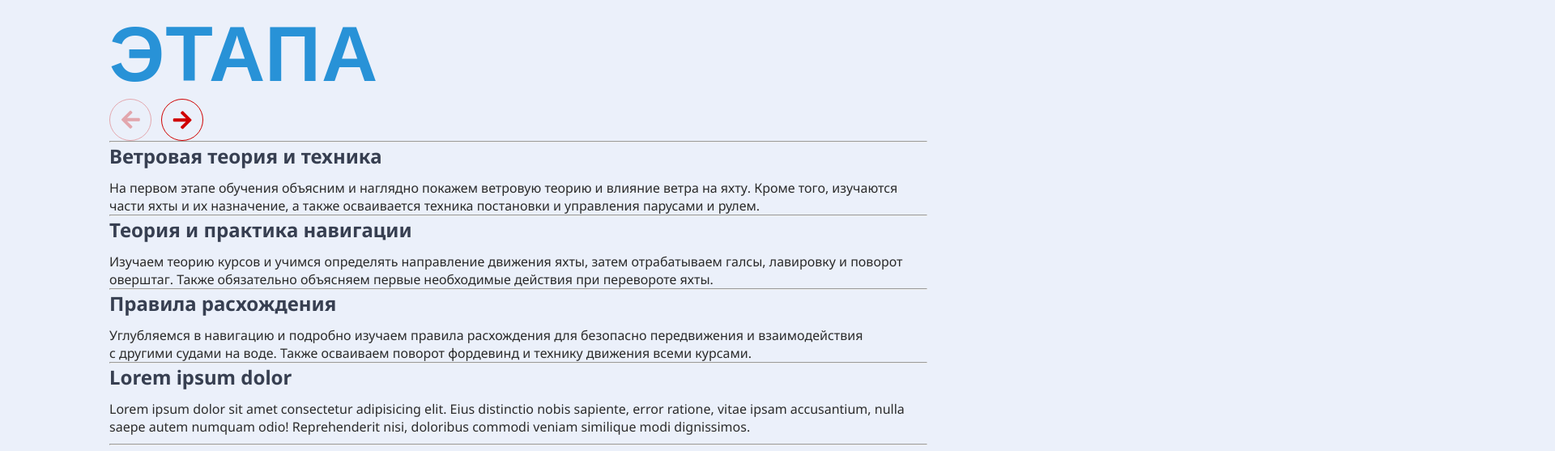
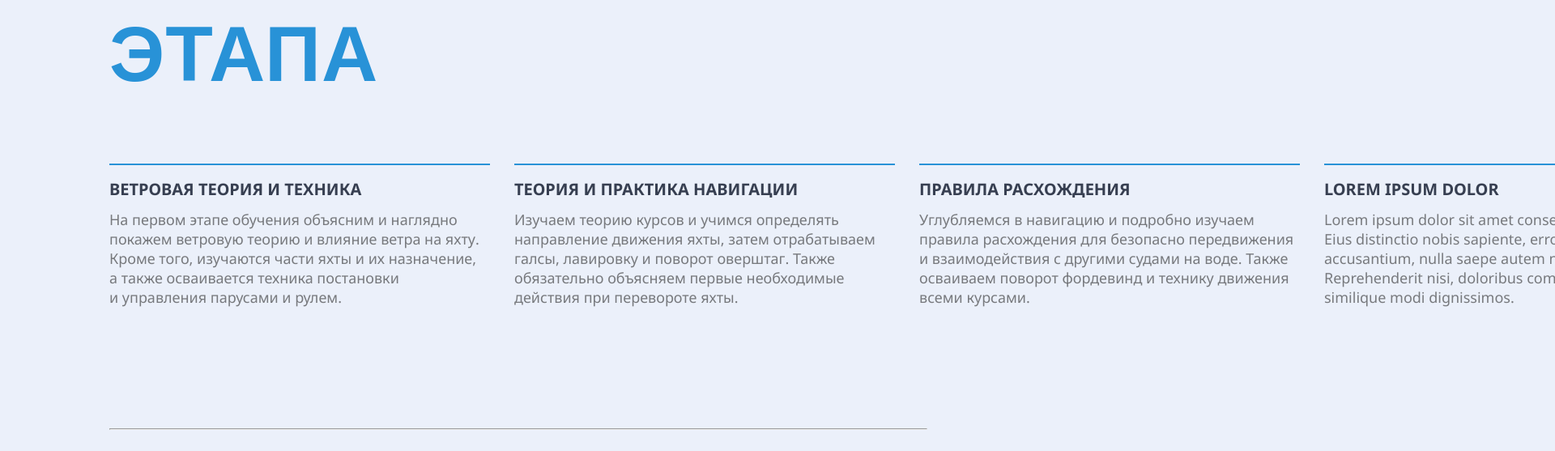
Before and after one commit to eegrishina/nautika, a React (Create React App) app: page /education in a window 1280 px wide. Shown: the part 2360-2917 px from the top of the page at 81% size, 1920 px wide, since content can reach past the window. Built offline with nearby package versions, Linux system fonts and the light colour scheme.

Commit message:
Styling components ScrollTexts and ScrollOneText

```diff
--- a/src/style.css
+++ b/src/style.css
@@ -821,6 +821,47 @@ footer p:active {
     margin-right: 10px;
 }
 
+/* -----Scroll Text-----*/
+.scroll-text-container {
+    margin-bottom: 150px;
+    position: relative;
+}
+
+.scroll-text-container .scroll-btn {
+    position: absolute;
+    right: 0;
+    top: 120px;
+}
+
+.scroll-text-container h2:first-child {
+    margin-left: 200px;
+}
+
+.scroll-texts {
+    margin-top: 80px;
+    display: inline-flex;
+}
+
+.one-text-container {
+    width: 470px;
+    margin-right: 30px;
+}
+
+.one-text-container hr {
+    border: 1.64px solid var(--blue-color);
+    margin-bottom: 16px;
+}
+
+.one-text-container h4 {
+    text-transform: uppercase;
+    font-size: 20px;
+}
+
+.one-text-container p {
+    opacity: 60%;
+    font-size: 18px;
+}
+
 /* -----Page 404----- */
 .line-btn {
     color: var(--red-color);
```
